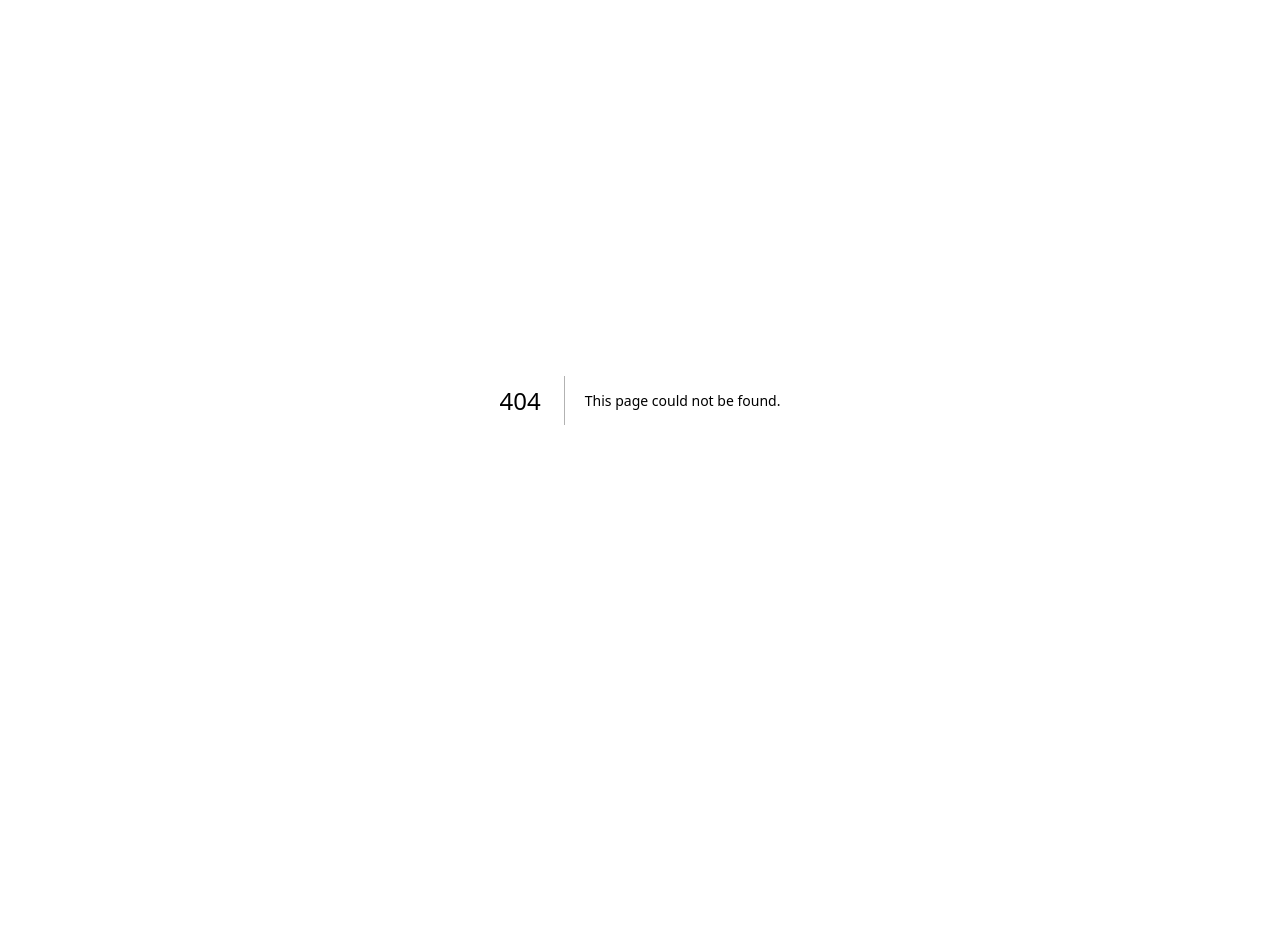
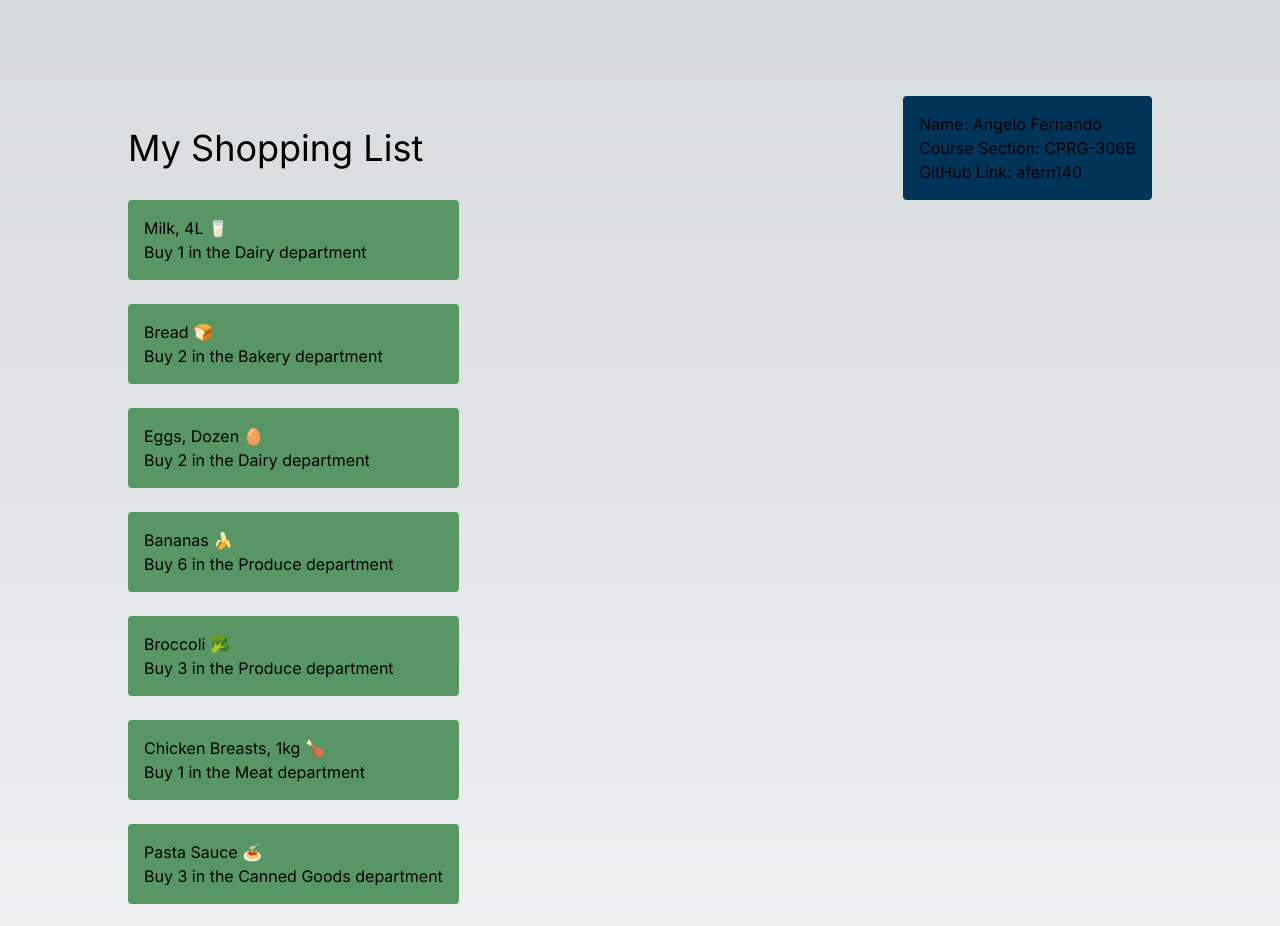
Before and after one commit to afern140/cprg306-assignments, a Next.js app: page /week3 in a window 1280 px wide. Before the commit this address had no page. Shown: the top 926 px of the page. Before the commit the page ends 800 px from the top, so only its background shows below. Built offline with nearby package versions, Linux system fonts and the light colour scheme.

Commit message:
Add week3

```diff
--- a/app/page.js
+++ b/app/page.js
@@ -1,15 +1,16 @@
 import Link from 'next/link'
 import StudentInfo from './studentinfo'
 
-export default function Home() {
+export default function Home(){
   return (
     <main className="flex min-h-screen flex-col items-center justify-between p-24">
       <section>
-        <h1 class="text-4xl">CPRG 306: Web Development 2 - Assignments</h1><br/>
+        <h1 className="text-4xl">CPRG 306: Web Development 2 - Assignments</h1><br/>
         <StudentInfo/><br/>
-        <h2 class="text-3xl">Weeks</h2><br/>
-        <ul class="bg-[#759fbcff] p-4 rounded">
+        <h2 className="text-3xl">Weeks</h2><br/>
+        <ul className="bg-[#759fbcff] p-4 rounded">
           <li><Link href="/week2">Week 2</Link></li>
+          <li><Link href="/week3">Week 3</Link></li>
         </ul>
       </section>
     </main>
--- a/app/studentinfo.js
+++ b/app/studentinfo.js
@@ -2,10 +2,10 @@ import Link from "next/link";
 
 export default function StudentInfo(){
     return(
-        <main class="bg-[#003459ff] p-4 rounded">
+        <section className="bg-[#003459ff] p-4 rounded">
             <p>Name: Angelo Fernando</p>
             <p>Course Section: CPRG-306B</p>
             <p>GitHub Link: <Link href="https://github.com/afern140">afern140</Link></p>
-        </main>
+        </section>
     )
 }
--- a/app/week2/page.js
+++ b/app/week2/page.js
@@ -4,11 +4,13 @@ import StudentInfo from '../studentinfo'
 export default function Main() {
   return (
     <main className="flex min-h-screen flex-col items-center justify-between p-24">
-      <section class="max-w-5xl w-full items-center justify-between lg:flex">
-        <h1 class="text-4xl">My Shopping List</h1><br/>
+      <section className="max-w-5xl w-full items-center justify-between lg:flex">
+        <h1 className="text-4xl">My Shopping List</h1><br/>
         <StudentInfo/>
       </section>
-      <p><Link href="./" class="bg-[#885053ff] p-4 rounded">Home</Link></p>
+      <section className="max-w-5xl items-center justify-between lg:flex">
+        <p><Link href="./" className="bg-[#885053ff] p-4 rounded">Home</Link></p>
+      </section>
     </main>
   )
 }
--- /dev/null
+++ b/app/week3/item-list.js
@@ -0,0 +1,92 @@
+import Item from "./item"
+
+export default function ItemList(){
+    const item1 = {
+        name: "Milk, 4L 🥛",
+        quantity: 1,
+        category: "Dairy",
+      };
+
+      const item2 = {
+        name: "Bread 🍞",
+        quantity: 2,
+        category: "Bakery",
+      };
+
+      const item3 = {
+        name: "Eggs, Dozen 🥚",
+        quantity: 2,
+        category: "Dairy",
+      };
+
+      const item4 = {
+        name: "Bananas 🍌",
+        quantity: 6,
+        category: "Produce",
+      };
+
+      const item5 = {
+        name: "Broccoli 🥦",
+        quantity: 3,
+        category: "Produce",
+      };
+
+      const item6 = {
+        name: "Chicken Breasts, 1kg 🍗",
+        quantity: 1,
+        category: "Meat",
+      };
+
+      const item7 = {
+        name: "Pasta Sauce 🍝",
+        quantity: 3,
+        category: "Canned Goods",
+      };
+
+      const item8 = {
+        name: "Spaghetti, 454g 🍝",
+        quantity: 2,
+        category: "Dry Goods",
+      };
+
+      const item9 = {
+        name: "Toilet Paper, 12 Pack 🧻",
+        quantity: 1,
+        category: "Household",
+      };
+
+      const item10 = {
+        name: "Paper Towels, 6 Pack",
+        quantity: 1,
+        category: "Household",
+      };
+
+      const item11 = {
+        name: "Dish Soap 🍽️",
+        quantity: 1,
+        category: "Household",
+      };
+
+      const item12 = {
+        name: "Hand Soap 🧼",
+        quantity: 4,
+        category: "Household",
+      };
+
+      const itemsArray = new Array(item1, item2, item3, item4, item5, item6, item7, item8, item9, item10, item11, item12);
+      const displayItemsArray = new Array();
+
+      let displayItem = "";
+      for (let x of itemsArray){
+        displayItem = <Item name={x.name} quantity={x.quantity} category={x.category}/>;
+        displayItemsArray.push(displayItem);
+      }
+
+      return(
+        <section>
+            <ul>
+                {displayItemsArray.map((item) => (<li>{item}</li>))}
+            </ul>
+        </section>
+      )
+}
--- /dev/null
+++ b/app/week3/item.js
@@ -0,0 +1,10 @@
+export default function Item({name, quantity, category}){
+    return(
+        <section>
+            <ul className="bg-[#589765] p-4 rounded">
+                <li>{name}</li>
+                <li>Buy {quantity} in the {category} department</li>
+            </ul><br/>
+        </section>
+    )
+}
--- /dev/null
+++ b/app/week3/page.js
@@ -0,0 +1,20 @@
+import Link from "next/link";
+import StudentInfo from '../studentinfo'
+import ItemList from "./item-list";
+
+export default function Main() {
+    return (
+      <main className="flex min-h-screen flex-col items-center justify-between p-24">
+        <section className="max-w-5xl w-full items-center justify-between lg:flex">
+          <h1 className="text-4xl">My Shopping List</h1><br/>
+          <StudentInfo/>
+        </section>
+        <section className="max-w-5xl w-full items-center justify-between lg:flex">
+            <ItemList/>
+        </section>
+        <section className="max-w-5xl items-center justify-between lg:flex">
+            <p><Link href="./" className="bg-[#885053ff] p-4 rounded">Home</Link></p>
+        </section>
+      </main>
+    )
+  }
```
